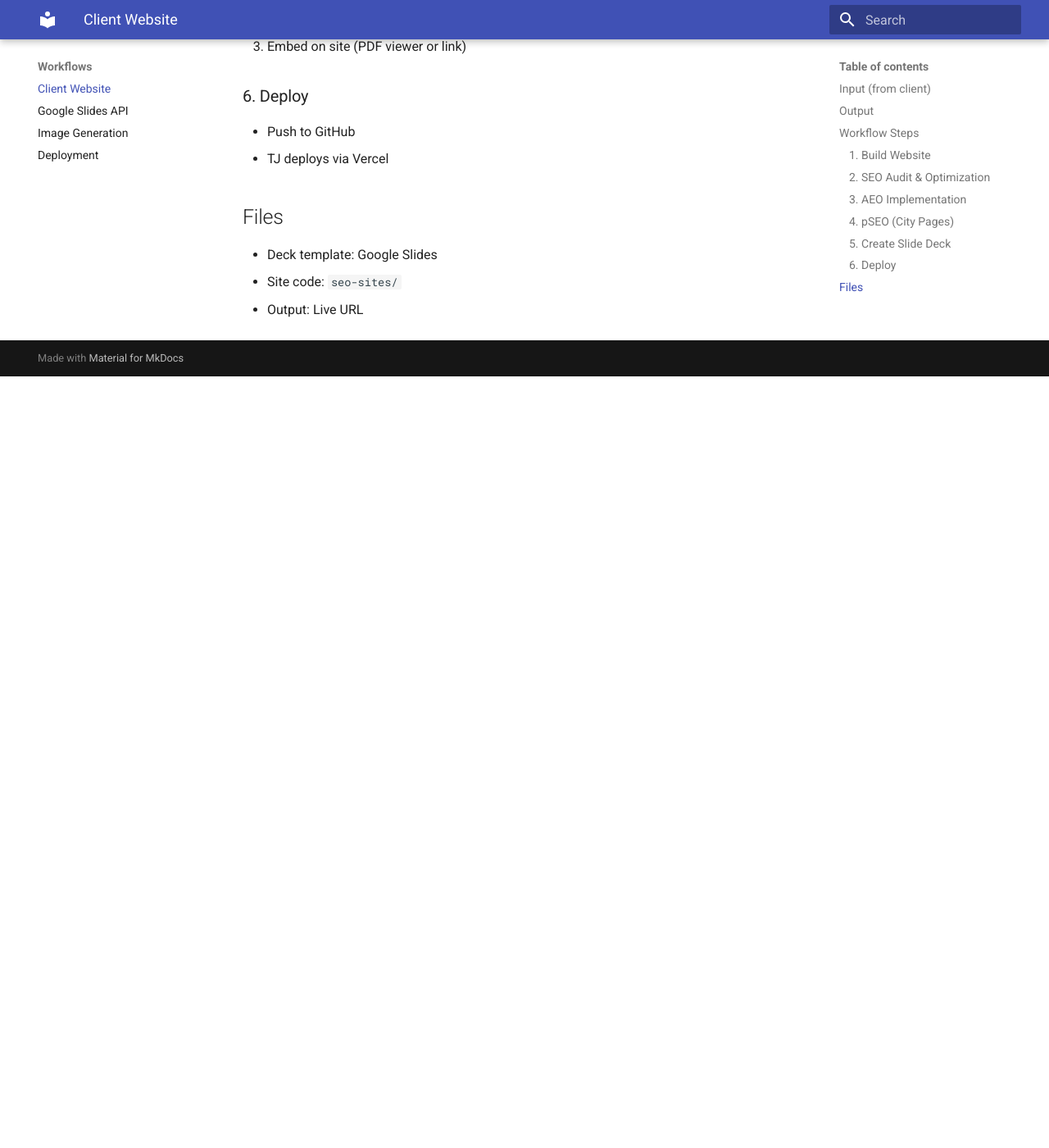
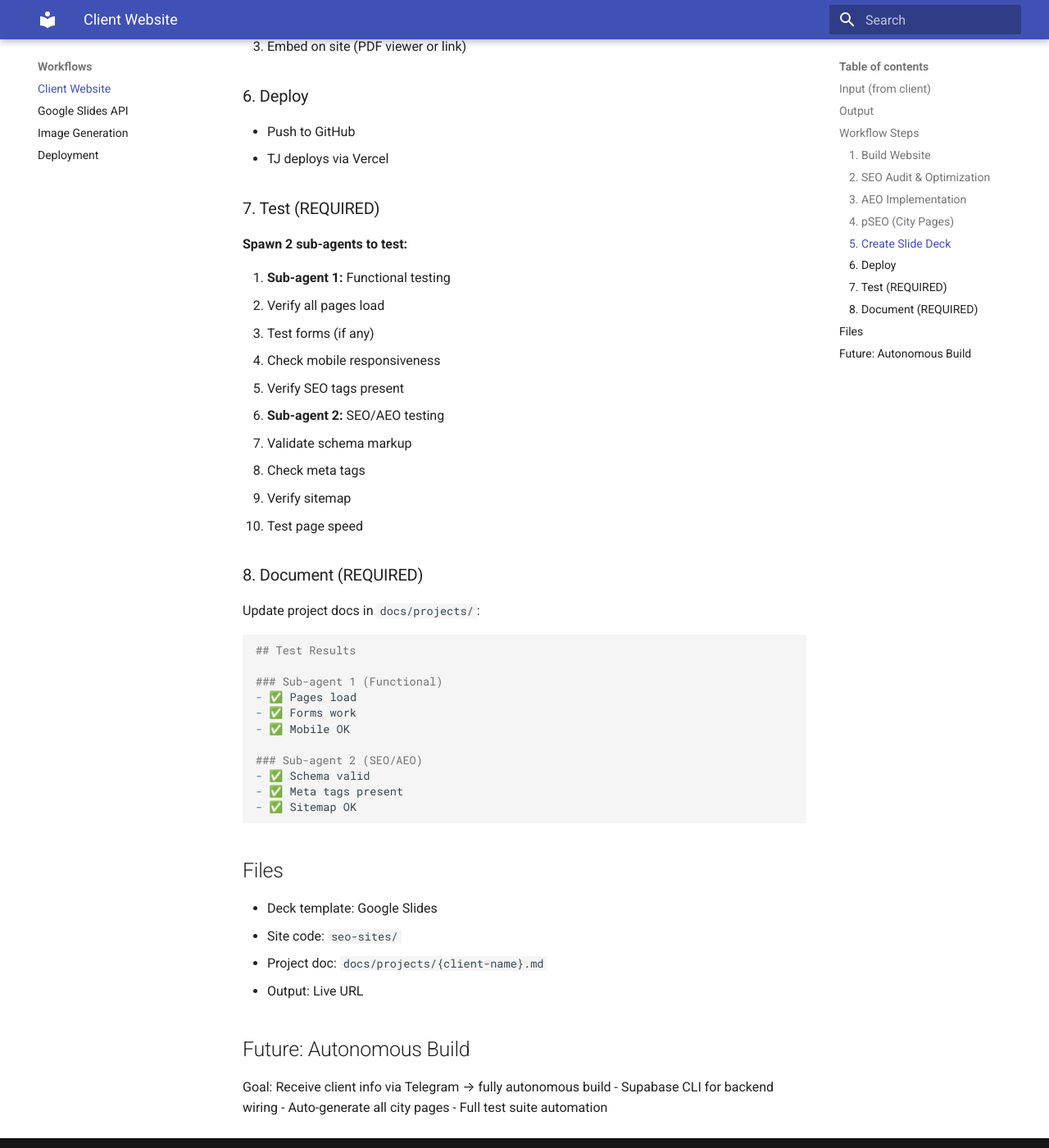
Before and after one commit to lelandsequel/cl-strategy-docs, an MkDocs documentation site: the page built from docs/workflows/client-website.md, in a window 1280 px wide and 1400 px high, scrolled down 1611 px. Shown: the whole window at 82% size. Built offline with MkDocs 1.6.1 and Material for MkDocs 9.7.7, drawn with Linux system fonts in a browser that asks for light colours; before the commit the page ends 2070 px from its top, so only the background shows below that.

Commit message:
Add testing + documentation steps to client website workflow

````diff
--- a/docs/workflows/client-website.md
+++ b/docs/workflows/client-website.md
@@ -60,8 +60,50 @@ Generate city-specific pages for target markets:
 - Push to GitHub
 - TJ deploys via Vercel
 
+### 7. Test (REQUIRED)
+
+**Spawn 2 sub-agents to test:**
+
+1. **Sub-agent 1:** Functional testing
+   - Verify all pages load
+   - Test forms (if any)
+   - Check mobile responsiveness
+   - Verify SEO tags present
+
+2. **Sub-agent 2:** SEO/AEO testing
+   - Validate schema markup
+   - Check meta tags
+   - Verify sitemap
+   - Test page speed
+
+### 8. Document (REQUIRED)
+
+Update project docs in `docs/projects/`:
+
+```markdown
+## Test Results
+
+### Sub-agent 1 (Functional)
+- ✅ Pages load
+- ✅ Forms work
+- ✅ Mobile OK
+
+### Sub-agent 2 (SEO/AEO)
+- ✅ Schema valid
+- ✅ Meta tags present
+- ✅ Sitemap OK
+```
+
 ## Files
 
 - Deck template: Google Slides
 - Site code: `seo-sites/`
+- Project doc: `docs/projects/{client-name}.md`
 - Output: Live URL
+
+## Future: Autonomous Build
+
+Goal: Receive client info via Telegram → fully autonomous build
+- Supabase CLI for backend wiring
+- Auto-generate all city pages
+- Full test suite automation
````
